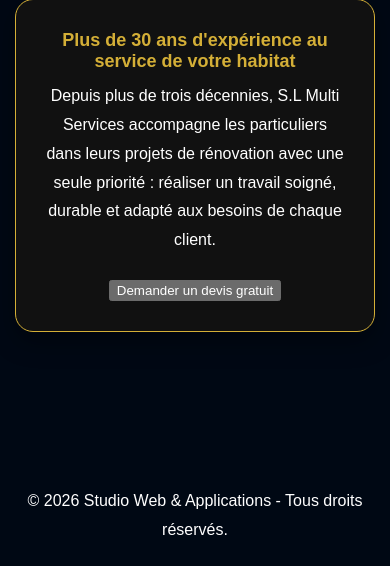
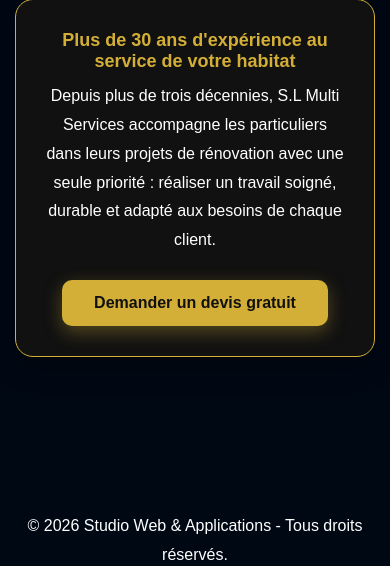
Before and after one commit to MSEDIT-1304/S.L-Multi-Services, a Flask app: page / in a window 390 px wide. Shown: the part 1054-1620 px from the top of the page. Before the commit the page ends 1589 px from the top, so only its background shows below. Run offline with Flask 3, Linux system fonts and the light colour scheme.

Commit message:
Update style.css

```diff
--- a/static/style.css
+++ b/static/style.css
@@ -227,4 +227,40 @@ p{
     height:220px;
 
 }
+
+/* ===== Bouton devis ===== */
+
+.btn-devis{
+
+    background:#d4af37;
+
+    color:#111;
+
+    border:none;
+
+    padding:14px 32px;
+
+    border-radius:10px;
+
+    font-size:16px;
+
+    font-weight:700;
+
+    cursor:pointer;
+
+    transition:.3s;
+
+    box-shadow:0 6px 18px rgba(212,175,55,.35);
+
 }
+
+.btn-devis:hover{
+
+    background:#f0c94a;
+
+    transform:translateY(-2px);
+
+    box-shadow:0 10px 24px rgba(212,175,55,.45);
+
+}
+}
```
